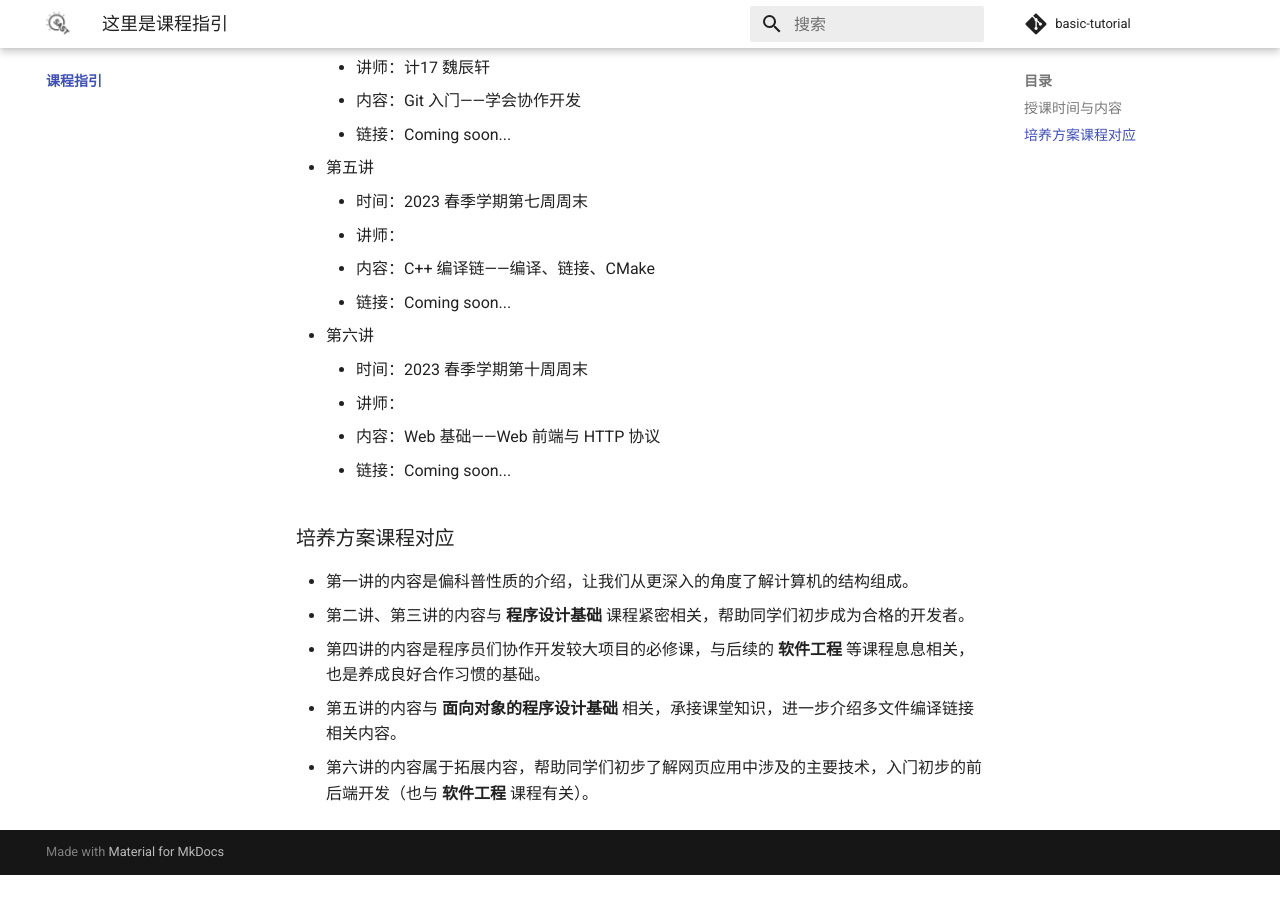
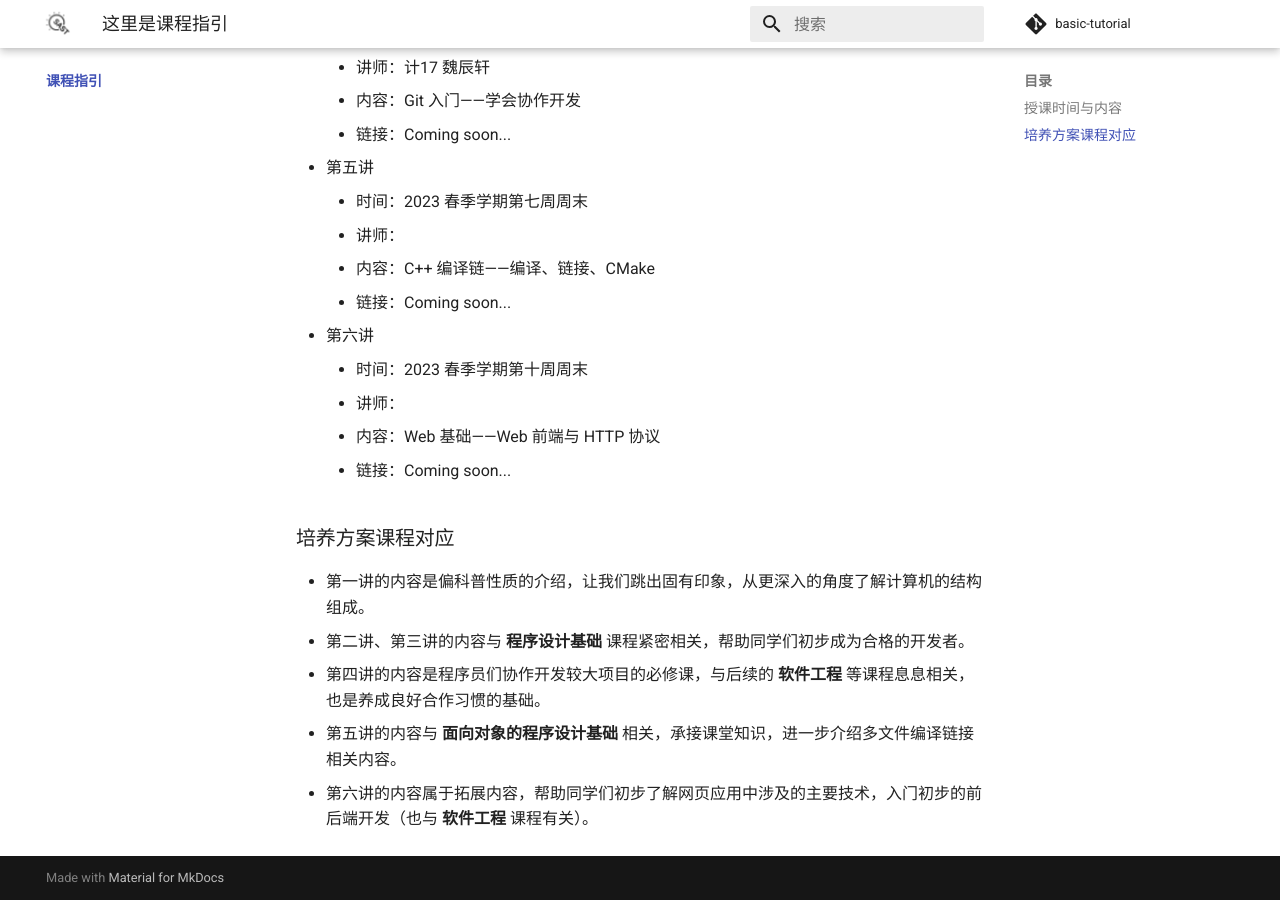
Before and after one commit to ChenMohan1010/basic-tutorial, an MkDocs documentation site: the page built from docs/courses/index.md, in a window 1280 px wide and 900 px high, scrolled down 799 px. Built offline with MkDocs 1.6.1 and Material for MkDocs 9.7.7, drawn with Linux system fonts in a browser that asks for light colours; comment, search, counter and statistics services are not loaded; before the commit the page ends 1674 px from its top, so only the background shows below that.

Commit message:
fix content

```diff
--- a/docs/courses/index.md
+++ b/docs/courses/index.md
@@ -45,7 +45,7 @@
     * 链接：Coming soon...
 
 ### 培养方案课程对应
-- 第一讲的内容是偏科普性质的介绍，让我们从更深入的角度了解计算机的结构组成。
+- 第一讲的内容是偏科普性质的介绍，让我们跳出固有印象，从更深入的角度了解计算机的结构组成。
 - 第二讲、第三讲的内容与 **程序设计基础** 课程紧密相关，帮助同学们初步成为合格的开发者。
 - 第四讲的内容是程序员们协作开发较大项目的必修课，与后续的 **软件工程** 等课程息息相关，也是养成良好合作习惯的基础。
 - 第五讲的内容与 **面向对象的程序设计基础** 相关，承接课堂知识，进一步介绍多文件编译链接相关内容。
```
